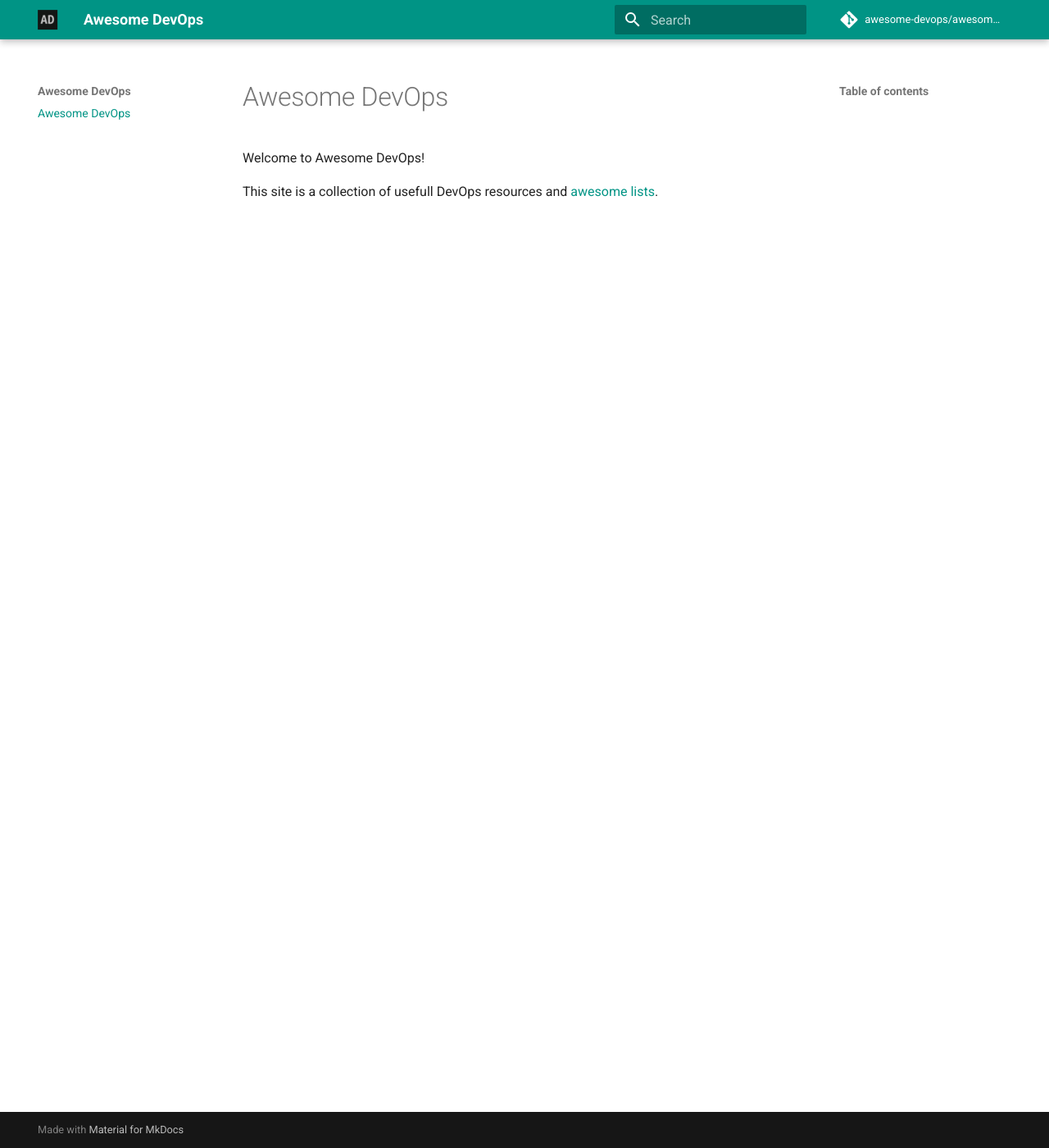
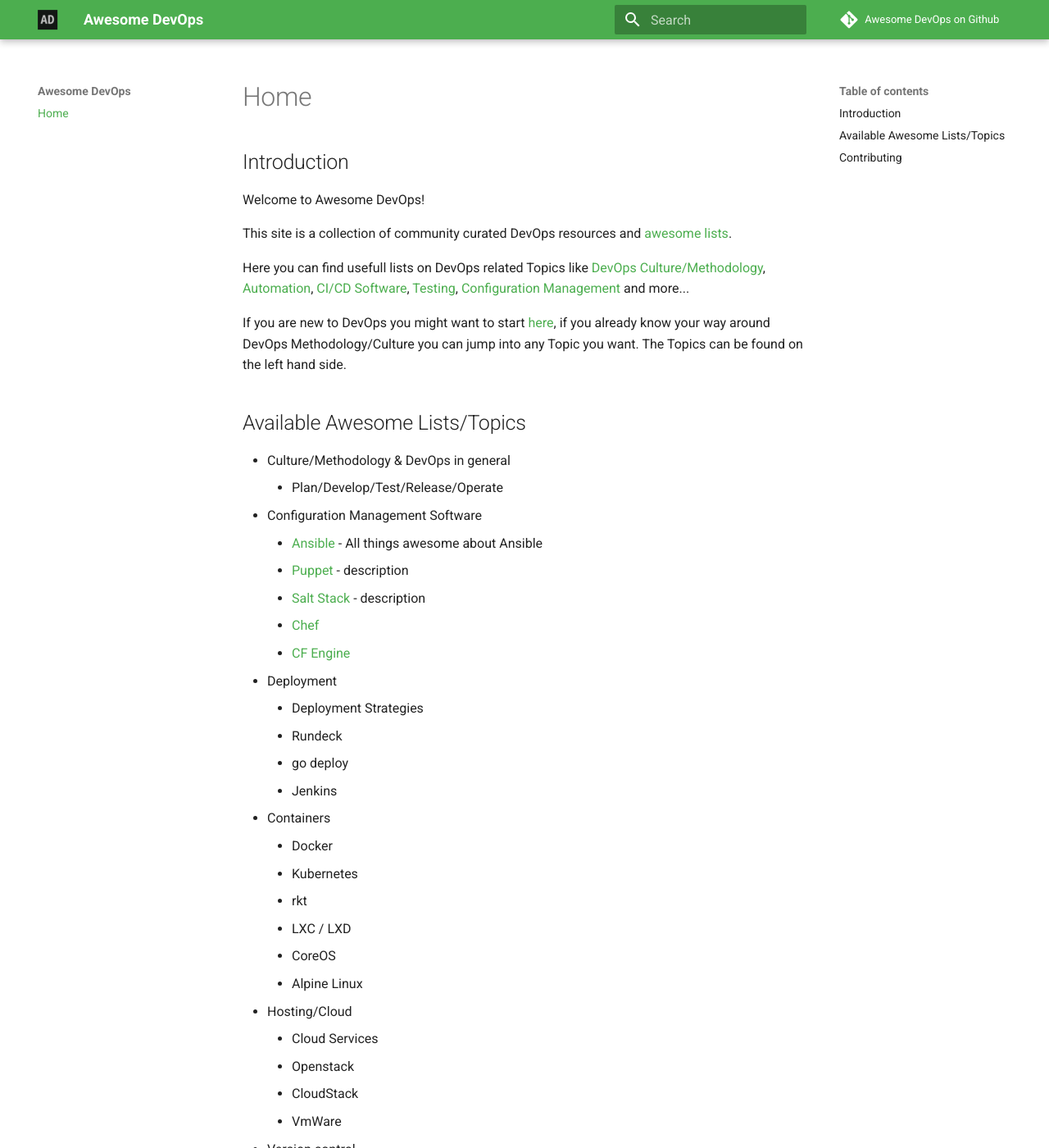
Before and after one commit to awesome-devops/awesome-devops.org, an MkDocs documentation site: the page built from docs/index.md, in a window 1280 px wide and 1400 px high. Shown: the whole window at 82% size. Built offline with MkDocs 1.6.1 and Material for MkDocs 9.7.7, drawn with Linux system fonts in a browser that asks for light colours; comment, search, counter and statistics services are not loaded; some of the changed text lies outside the part shown.

Commit message:
add more placeholder stuff

```diff
--- a/docs/index.md
+++ b/docs/index.md
@@ -1,8 +1,54 @@
-# Awesome DevOps
+# Home
+
+## Introduction
 
 Welcome to Awesome DevOps!
 
-This site is a collection of usefull DevOps resources and [awesome lists](https://awesome.re/).
+This site is a collection of community curated DevOps resources and [awesome lists](https://awesome.re/).
+
+Here you can find usefull lists on DevOps related Topics like [DevOps Culture/Methodology](#), [Automation](#), [CI/CD Software](#), [Testing](), [Configuration Management](#) and more...
+
+If you are new to DevOps you might want to start [here](#), if you already know your way around DevOps Methodology/Culture you can jump into any Topic you want.
+The Topics can be found on the left hand side.
+
+## Available Awesome Lists/Topics
+
+- Culture/Methodology & DevOps in general
+    - Plan/Develop/Test/Release/Operate
+- Configuration Management Software
+    - [Ansible](#) - All things awesome about Ansible
+    - [Puppet](#) - description
+    - [Salt Stack](#) - description
+    - [Chef](#)
+    - [CF Engine](#)
+- Deployment
+    - Deployment Strategies
+    - Rundeck
+    - go deploy
+    - Jenkins
+- Containers
+    - Docker
+    - Kubernetes
+    - rkt
+    - LXC / LXD
+    - CoreOS
+    - Alpine Linux
+- Hosting/Cloud
+    - Cloud Services
+    - Openstack
+    - CloudStack
+    - VmWare
+- Version control
+    - Git
+    - svn
+    - mercurial
+- Monitoring
+-
 
 
-##
+
+## Contributing
+
+Contributions are always welcome!
+
+If you think that something awesome is missing in our lists, please feel free to send a Pull Request on Github, or if you dont care about atribution/credit on Github, or want to talk about something difrent, feel free to contact me via [Mail](mailto:awesome-devops@KeyboardInterrupt.com) and I will get back to you eventually ;).
--- a/mkdocs.yml
+++ b/mkdocs.yml
@@ -3,11 +3,11 @@ site_name: Awesome DevOps
 site_url: 'https://awesome-devops.org'
 site_description: 'a collection of usefull DevOps resources and awesome lists.'
 site_author: 'KeyboardInterrupt'
-repo_name: 'awesome-devops/awesome-devops.org'
+repo_name: 'Awesome DevOps on Github'
 repo_url: 'https://github.com/awesome-devops/awesome-devops.org'
 theme:
   name: 'material'
   palette:
-    primary: 'teal'
-    accent: 'pink'
+    primary: 'green'
+    accent: 'green'
   logo: 'images/logo.png'
```
Also changed, not shown: 1 other file.
